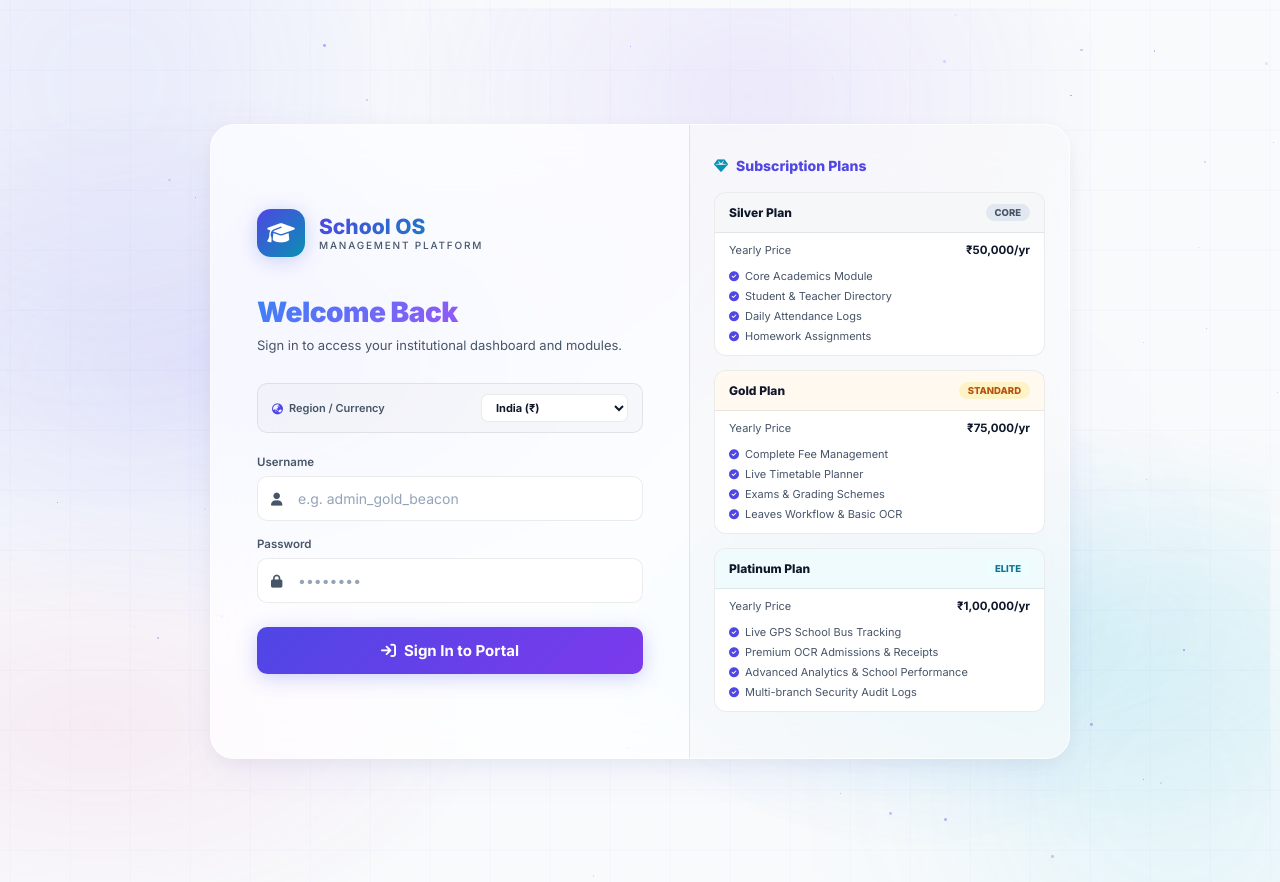
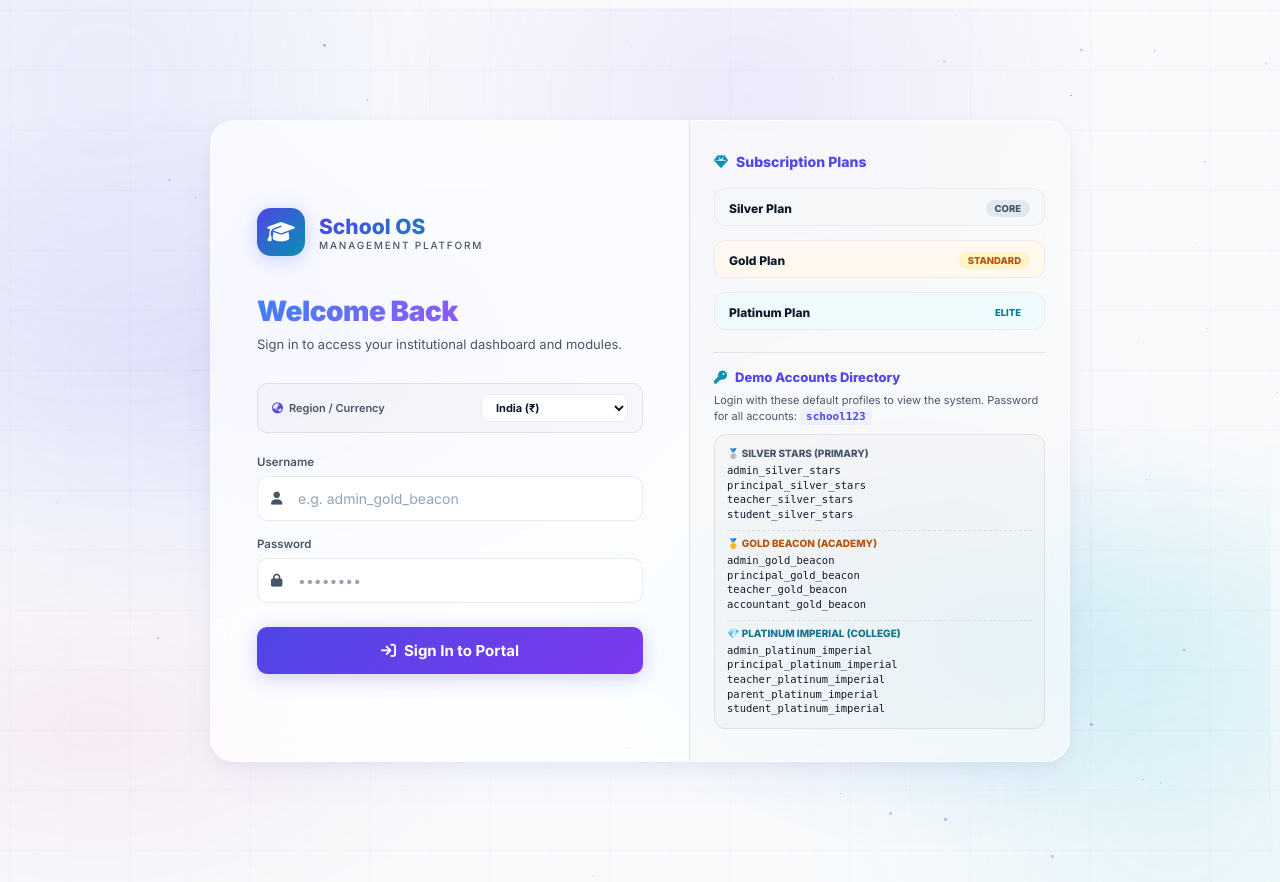
Before and after one commit to ashishkumarkasani21-create/school-os, a Django app: page / in a window 1280 px wide. Run offline with Django 5.2, Linux system fonts and the light colour scheme.

Commit message:
docs: Add default demo credentials list to login page plans sidebar

```diff
--- a/templates/accounts/login.html
+++ b/templates/accounts/login.html
@@ -370,6 +370,30 @@
                     <li><i class="fa-solid fa-circle-check"></i> Multi-branch Security Audit Logs</li>
                 </ul>
             </div>
+
+            <!-- Demo Credentials -->
+            <div style="margin-top: 8px; border-top: 1px solid var(--border); padding-top: 16px;">
+                <div style="font-size: 13px; font-weight: 800; margin-bottom: 8px; color: var(--primary); display: flex; align-items: center; gap: 8px;">
+                    <i class="fa-solid fa-key" style="color: var(--accent);"></i> Demo Accounts Directory
+                </div>
+                <div style="font-size: 11px; color: var(--text-muted); margin-bottom: 10px; line-height: 1.4;">
+                    Login with these default profiles to view the system. Password for all accounts: <code style="background: rgba(99,102,241,0.06); color: var(--primary); padding: 2px 6px; border-radius: 4px; font-weight: 700; font-family: monospace;">school123</code>
+                </div>
+                <div style="display: flex; flex-direction: column; gap: 8px; background: rgba(0,0,0,0.015); border: 1px solid var(--border); border-radius: 12px; padding: 12px;">
+                    <div>
+                        <div style="font-size: 10px; font-weight: 800; text-transform: uppercase; color: #475569; margin-bottom: 4px;">🥈 Silver Stars (Primary)</div>
+                        <div style="font-size: 10.5px; font-family: monospace; color: var(--text); line-height: 1.4;">admin_silver_stars<br>principal_silver_stars<br>teacher_silver_stars<br>student_silver_stars</div>
+                    </div>
+                    <div style="border-top: 1px dashed var(--border); padding-top: 6px;">
+                        <div style="font-size: 10px; font-weight: 800; text-transform: uppercase; color: #b45309; margin-bottom: 4px;">🥇 Gold Beacon (Academy)</div>
+                        <div style="font-size: 10.5px; font-family: monospace; color: var(--text); line-height: 1.4;">admin_gold_beacon<br>principal_gold_beacon<br>teacher_gold_beacon<br>accountant_gold_beacon</div>
+                    </div>
+                    <div style="border-top: 1px dashed var(--border); padding-top: 6px;">
+                        <div style="font-size: 10px; font-weight: 800; text-transform: uppercase; color: #0e7490; margin-bottom: 4px;">💎 Platinum Imperial (College)</div>
+                        <div style="font-size: 10.5px; font-family: monospace; color: var(--text); line-height: 1.4;">admin_platinum_imperial<br>principal_platinum_imperial<br>teacher_platinum_imperial<br>parent_platinum_imperial<br>student_platinum_imperial</div>
+                    </div>
+                </div>
+            </div>
         </div>
     </div>
 
```
